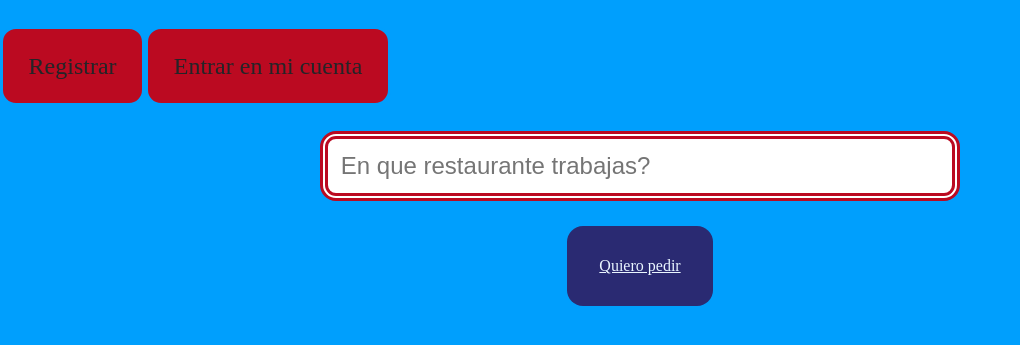
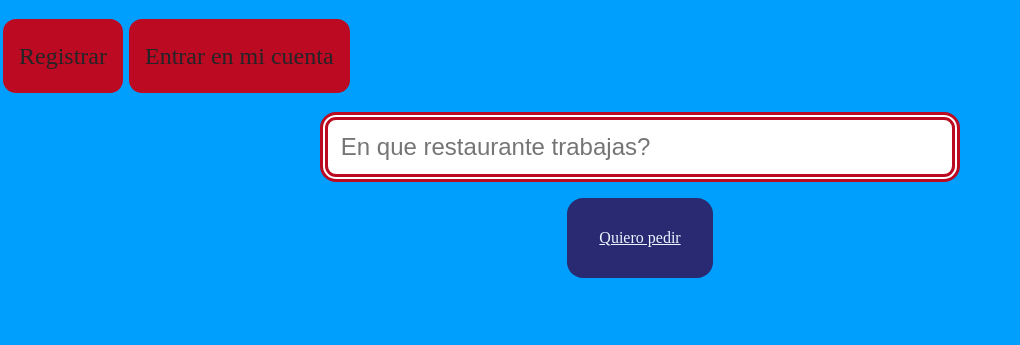
Before and after one commit to JorgeSaicoski/restaurantmanager, a Django app: page /staff/ in a window 1280 px wide. Shown: the top 345 px of the page, without its empty margins (0-1020 px from the left). Run offline with Django 4.2, Linux system fonts and the light colour scheme; data that the repository does not hold is empty.

Commit message:
variables fixed

```diff
--- a/static/css/main.css
+++ b/static/css/main.css
@@ -19,7 +19,7 @@ body {
 .navbar {
   padding: 0;
   height: 10vh;
-  margin: 2vw 0 2vw 0;
+  margin: 2vh 0 2vh 0;
   width: 100%;
   display: flex;
   flex-direction: row;
@@ -34,7 +34,7 @@ body {
   background-color: #BB0A21;
   border-radius: 2vh;
   border: solid 3px #009FFD;
-  padding: 2vw;
+  padding: 2vh;
   display: flex;
   align-items: center;
   transition: width 1s, height 2.5s, opacity 2s, background-color 1s, border-radius 3s, padding 1.5s; }
@@ -108,7 +108,7 @@ body {
 .restaurant {
   height: 300px;
   width: 300px;
-  margin: 2vw; }
+  margin: 2vh; }
   .restaurant-link {
     height: 300px;
     width: 300px;
@@ -145,7 +145,7 @@ body {
 
 .card {
   height: 60vh;
-  width: 45vh;
+  width: 35vw;
   display: flex;
   flex-direction: column;
   text-align: center;
@@ -153,8 +153,8 @@ body {
   align-items: center;
   background-color: #2A2A72;
   transition: width 1s, height 2.5s, opacity 2s, background-color 1s, border-radius 3s, padding 1.5s;
-  margin: 2vw;
-  padding: 2vw;
+  margin: 2vh;
+  padding: 2vh;
   border-radius: 2vh; }
   .card:hover {
     background-color: #EAF6FF; }
@@ -202,7 +202,7 @@ body {
   flex-direction: column;
   justify-content: flex-start;
   align-items: center;
-  padding: 2vw; }
+  padding: 2vh; }
 
 .table-cart {
   padding: 5px;
@@ -227,7 +227,7 @@ body {
     text-decoration: none; }
 
 #checkout {
-  padding: 2vw;
+  padding: 2vh;
   display: flex;
   flex-direction: column;
   align-items: center;
@@ -265,7 +265,7 @@ body {
   flex-direction: column; }
   .form-field input {
     padding: 10px;
-    margin: 0 2vw 0 0; }
+    margin: 0 2vh 0 0; }
 
 #delivery-info {
   background-color: #2A2A72;
@@ -275,13 +275,13 @@ body {
   flex-direction: row-reverse;
   padding: 1vw 0 2vw 2vw;
   flex-wrap: wrap;
-  margin: 0 0 2vw 0; }
+  margin: 0 0 2vh 0; }
   #delivery-info p {
     color: #EAF6FF; }
 
 .staff-link {
   background-color: #2A2A72;
-  margin: 2vw;
+  margin: 2vh;
   padding: 2em;
   border-radius: 2vh;
   color: #EAF6FF; }
--- a/static/css/orders.css
+++ b/static/css/orders.css
@@ -19,7 +19,7 @@ body {
 .navbar {
   padding: 0;
   height: 10vh;
-  margin: 2vw 0 2vw 0;
+  margin: 2vh 0 2vh 0;
   width: 100%;
   display: flex;
   flex-direction: row;
@@ -34,7 +34,7 @@ body {
   background-color: #BB0A21;
   border-radius: 2vh;
   border: solid 3px #009FFD;
-  padding: 2vw;
+  padding: 2vh;
   display: flex;
   align-items: center;
   transition: width 1s, height 2.5s, opacity 2s, background-color 1s, border-radius 3s, padding 1.5s; }
@@ -114,7 +114,7 @@ body {
   .list-order {
     width: 35vw;
     background-color: #2A2A72;
-    margin: 2vw;
+    margin: 2vh;
     height: 35vh;
     border-radius: 2vh;
     color: #EAF6FF; }
--- a/static/scss/_variables.scss
+++ b/static/scss/_variables.scss
@@ -6,8 +6,16 @@ $alert-color: #BB0A21;
 $image-default-size: 300px;
 $nav-images-default-site: 50px;
 $transition: width 1s, height 2.5s, opacity 2s, background-color 1s, border-radius 3s, padding 1.5s;
-$margin-default:2vw;
+$font-size:18px;
+$font-big:24px;
+$margin-default:2vh;
+$margin-small:1vw;
+$padding-default:2.5vw;
+$padding-small:2px;
+$border-default:2px;
+$border-big:6px;
 $rounded: 20%;
 $rounded-soft: 2vh;
 $card-heigth: 60vh;
-$card-width: 45vh;
+$card-width: 35vw;
+$card-width-min: 300px;
```
Also changed, not shown: static/css/staff.css (+17 -18 lines), static/scss/staff.scss (+21 -21 lines), 3 other files.
